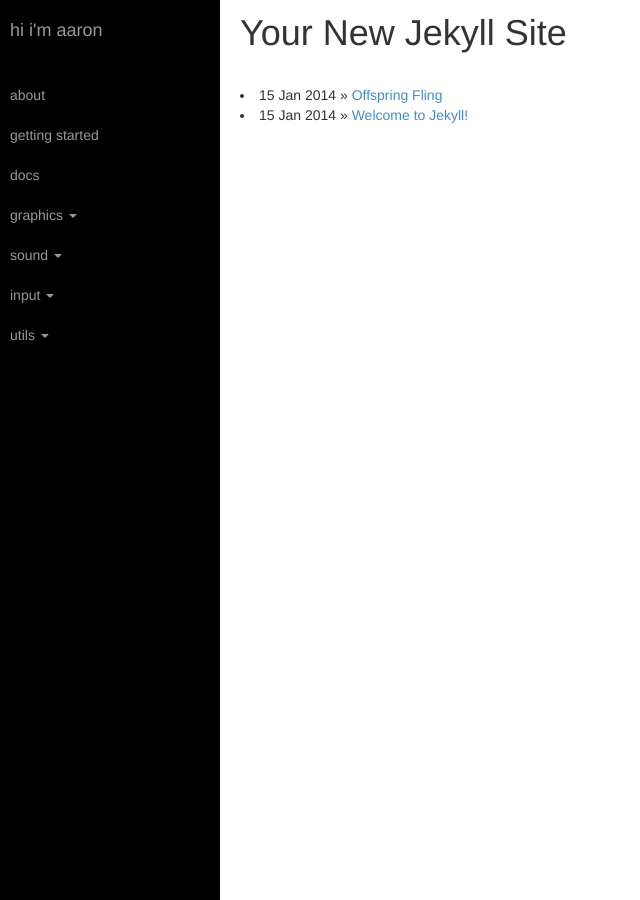
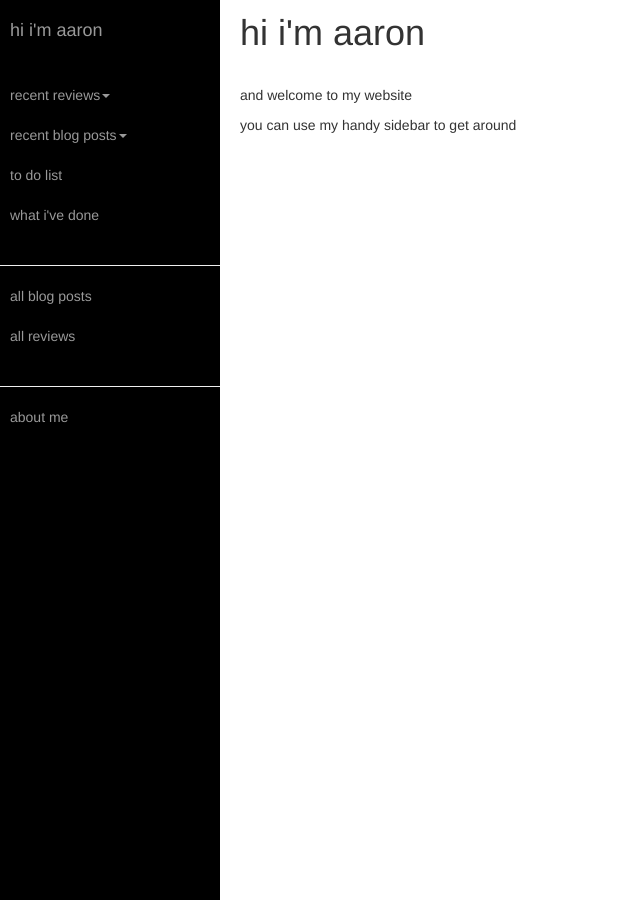
Before and after one commit to jabdownsmash/sepharoth213.github.io, a Jekyll site: the page built from index.md, in a window 1280 px wide. Shown: the whole page, without its empty margins (0-640 px from the left). Built offline with Jekyll 4.4.1, drawn with Linux system fonts in a browser that asks for light colours; nearby versions of some CDN libraries; Markdown is read by kramdown in place of the engine named in the settings.

Commit message:
Scaffolded basically the entire site, it's just content editing from here on out hopefully

```diff
--- a/_config.yml
+++ b/_config.yml
@@ -1,53 +1,27 @@
 name: Your New Jekyll Site
 markdown: redcarpet
 pygments: true
+baseurl: ""
 navbar_items:
-  - title: "about"
-    name: "about"
-    link: "/"
-  - title: "getting started"
-    name: "started"
-    link: "/getting-started"
-  - title: "docs"
-    name: "docs"
-    link: "/docs"
-  - title: "graphics"
-    link: "#"
-    dropdown: 'true'
-    dropdown_items:
-      - title: "Co lo rO bj ec te ro te my is wat"
-        link: "/docs/colorobject"
-      - title: "GraphicObject"
-        link: "/docs/graphicobject"
-      - title: "Primitives"
-        link: "/docs/primitives"
-      - title: "Screen"
-        link: "/docs/screen"
-      - title: "Text"
-        link: "/docs/text"
-  - title: "sound"
-    link: "#"
-    dropdown: 'true'
-    dropdown_items:
-      - title: "AudioObject"
-        link: "/docs/audioobject"
-  - title: "input"
-    link: "#"
-    dropdown: 'true'
-    dropdown_items:
-      - title: "KeyboardInput"
-        link: "/docs/keyboardinput"
-      - title: "Key"
-        link: "/docs/key"
-      - title: "MouseInput"
-        link: "/docs/mouseinput"
-  - title: "utils"
-    link: "#"
-    dropdown: 'true'
-    dropdown_items:
-      - title: "Core"
-        link: "/docs/core"
-      - title: "Time"
-        link: "/docs/time"
-      - title: "Utils"
-        link: "/docs/utils"
+  - title: "to do list"
+    name: "todo"
+  - title: "what i've done"
+    name: "portfolio"
+  - spacer: "true"
+  - title: "all blog posts"
+    name: "blog"
+  - title: "all reviews"
+    name: "reviews"
+  - spacer: "true"
+  - title: "about me"
+    name: "about-me"
+  # - title: "utils"
+  #   link: "#"
+  #   dropdown: 'true'
+  #   dropdown_items:
+  #     - title: "Core"
+  #       link: "/docs/core"
+  #     - title: "Time"
+  #       link: "/docs/time"
+  #     - title: "Utils"
+  #       link: "/docs/utils"
--- /dev/null
+++ b/_includes/categoryrecent.html
@@ -0,0 +1,15 @@
+<li>
+<a data-toggle="collapse" data-target="#{{include.id}}">{{include.title}}<span class="caret"> </a>
+<ul class="sidebar-list">
+  <div id="{{include.id}}" class="collapse out">
+    {% for post in include.posts %}
+      {% if forloop.index > 5 %}
+        {% break %}
+      {% endif %}
+      <li>
+        <a href="{{ post.url }}">{{ post.title }}</a>
+      </li>
+    {% endfor %}
+  </div>
+</ul>
+</li>
--- a/_includes/sidebar.html
+++ b/_includes/sidebar.html
@@ -2,15 +2,17 @@
 <div id="sidebar-wrapper">
     <ul class="sidebar-nav">
       <li class="sidebar-brand" style="margin-top: 0"><a href="/">hi i'm aaron</a></li>
+      {% include categoryrecent.html id="review" title="recent reviews" posts=site.categories.reviews %}
+      {% include categoryrecent.html id="blog" title="recent blog posts" posts=site.categories.blog %}
       {% for item in site.navbar_items %}
+        {% if item.spacer == 'true' %}
+          <br/><hr>
+        {% else %}
           {% if item.dropdown == 'true' %}
               <li>
-                <!-- <button type="button" class="btn" data-toggle="collapse" data-target={{ item.title | prepend: '#'}}>
-                    {{item.title}} <span class="caret"></span>
-                </button> -->
-                <a data-toggle="collapse" data-target={{ item.title | prepend: '#'}}>{{item.title}} <span class="caret"> </a>
+                  <a data-toggle="collapse" data-target="{{ item.title | prepend: '#'}}">{{item.title}} <span class="caret"> </a>
                   <ul class="sidebar-list">
-                    <div id={{item.title}} class="collapse out">
+                      <div id="{{item.title}}" class="collapse out">
                         {% for dropdown_item in item.dropdown_items %}
                           <li><a href='#'>{{dropdown_item.title}} </a></li>
                         {% endfor %}
@@ -20,12 +22,10 @@
 
           {% else %}
             {% if item.name == page.name %}
-            <button type="button" class="btn btn-danger" data-toggle="collapse" data-target={{ item.title | prepend: '#'}}>
-                {{item.title}}
-            </button>
-            <li class="active"><a href={{ site.baseurl | append:item.link }}>{{item.title}}</a></li>
+              <li class="active"><a href="{{ site.baseurl }}/{{ item.name }}">{{item.title}}</a></li>
             {% else %}
-            <li><a href={{ site.baseurl | append:item.link }}>{{item.title}}</a></li>
+              <li><a href="{{ site.baseurl }}/{{ item.name }}">{{item.title}}</a></li>
+            {% endif %}
           {% endif %}
         {% endif %}
       {% endfor %}
--- a/css/simple-sidebar.css
+++ b/css/simple-sidebar.css
@@ -18,6 +18,10 @@
 
 #page-content-wrapper {
   width: 100%;
+}
+
+.active {
+  background: rgba(255,255,255,0.1);
 }
 
 .sidebar-list {
--- a/index.md
+++ b/index.md
@@ -1,8 +1,8 @@
 ---
 layout: default
-title: Your New Jekyll Site
+title: hi i'm aaron
 ---
 
-{% for post in site.posts %}
-  <li><span>{{ post.date | date_to_string }}</span> &raquo; <a href="{{ post.url }}">{{ post.title }}</a></li>
-{% endfor %}
+and welcome to my website
+
+you can use my handy sidebar to get around
```
Also changed, not shown: about-me/index.md (added, +7 -0 lines), blog/index.md (added, +9 -0 lines), portfolio/index.md (added, +7 -0 lines), reviews/index.md (added, +9 -0 lines), todo/index.md (added, +7 -0 lines). Lines whose indentation alone changed are shown as unchanged.
